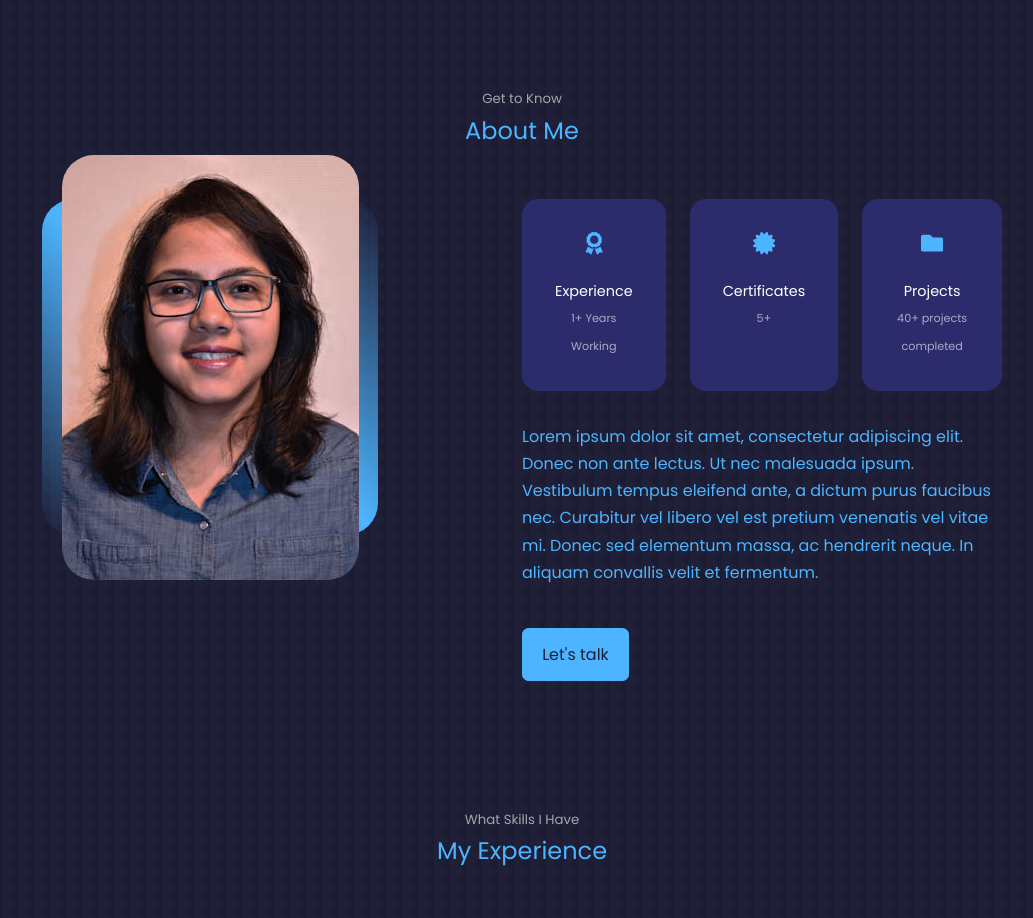
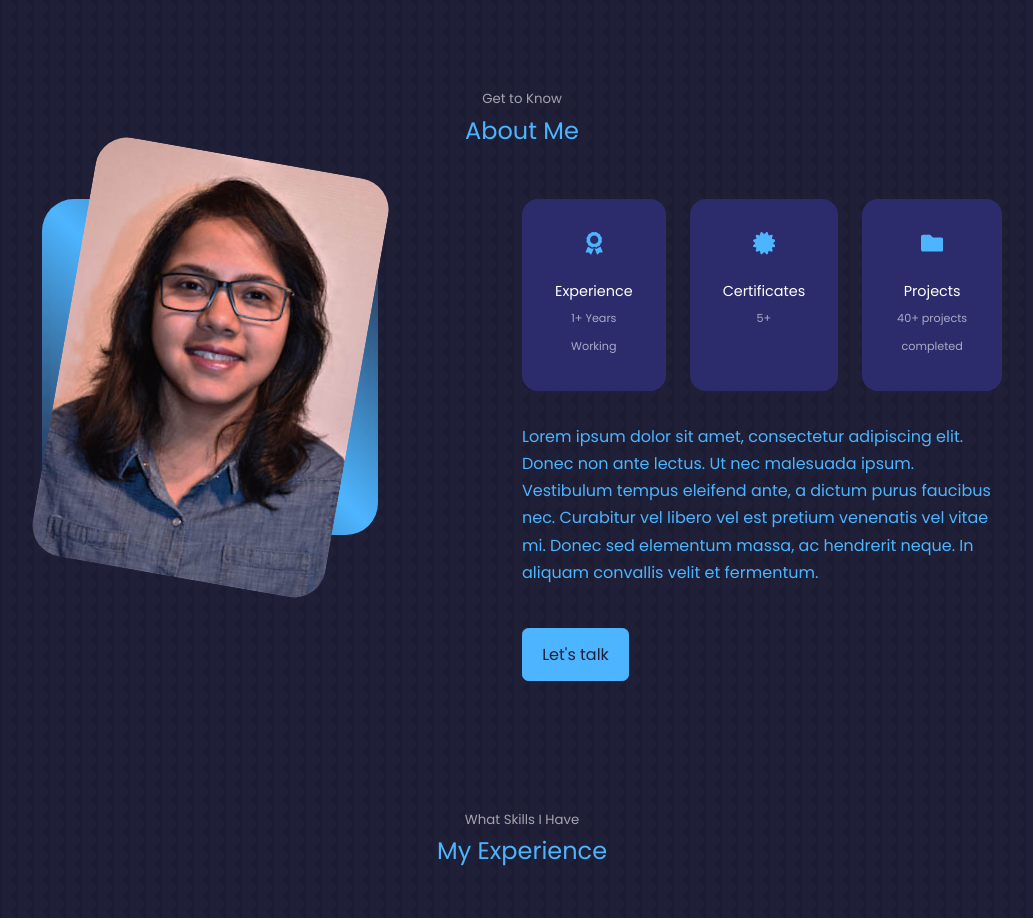
Before and after one commit to Somdotta07/Portfolio-React, a React (Create React App) app: page / in a window 1280 px wide. Shown: the part 840-1758 px from the top of the page, without its empty margins (118-1151 px from the left). Built offline with nearby package versions, Linux system fonts and the light colour scheme.

Commit message:
Change rotation of the image

```diff
--- a/src/components/about/about.css
+++ b/src/components/about/about.css
@@ -16,12 +16,12 @@
 .about_me-image {
   border-radius: 2rem;
   overflow: hidden;
-  transform: rotate(0deg);
+  transform: rotate(10deg);
   transition: var(--transition);
 }
 
 .about_me-image:hover {
-  transform: rotate(10deg);
+  transform: rotate(0deg);
 }
 
 .about_cards {
```
